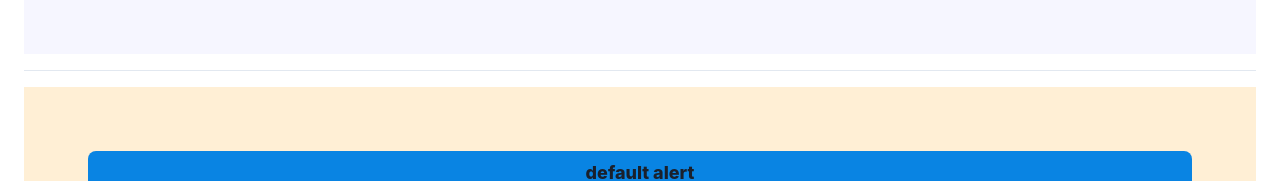
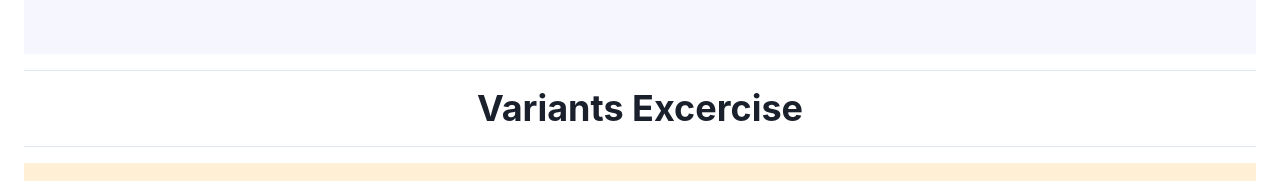
Before and after one commit to ric9176/rapid-ui-dev-workshop, a React (Create React App) app: page / in a window 1280 px wide. Shown: the part 1653-1834 px from the top of the page. Built offline with nearby package versions, Linux system fonts and the light colour scheme.

Commit message:
Update layout

```diff
--- a/src/App.tsx
+++ b/src/App.tsx
@@ -41,6 +41,7 @@ function App() {
         </Box>
         <Heading>Variants example</Heading>
         <VariantsExample />
+        <Heading>Variants Excercise</Heading>
         <Box>
           <VariantsExcercise />
         </Box>
```
